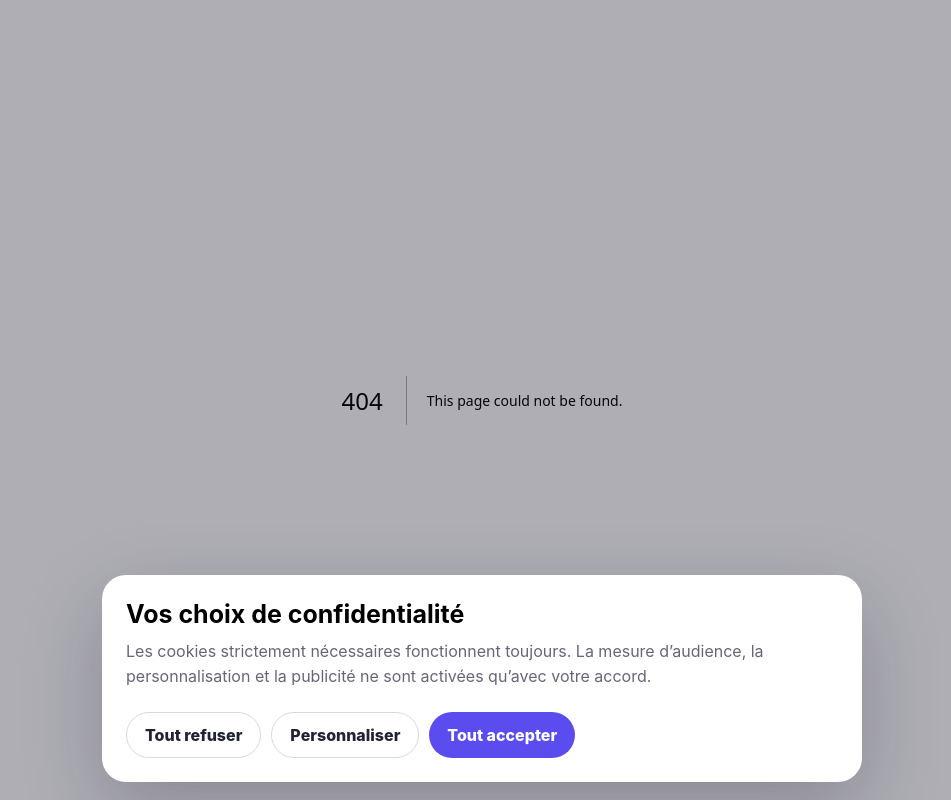
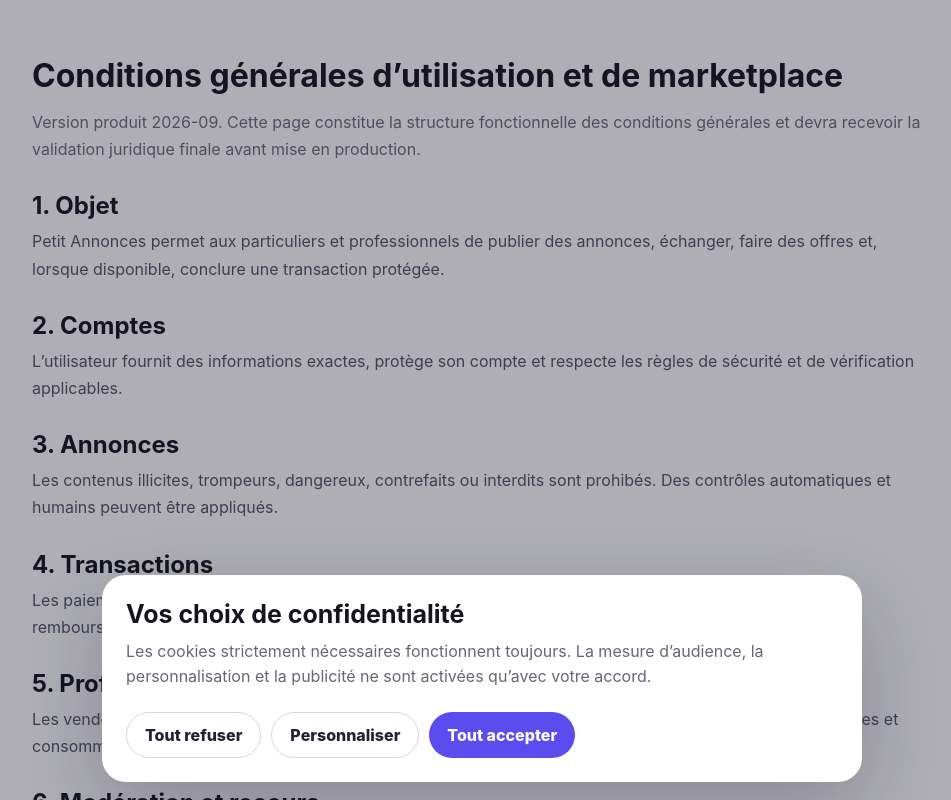
Before and after one commit to hakersoy66/petitannonces, a Next.js app in the folder apps/web/: page /conditions-generales in a window 1280 px wide. Before the commit this address had no page. Shown: the top 800 px of the page, without its empty margins (158-1109 px from the left). Built offline with nearby package versions, Linux system fonts and the light colour scheme.

Commit message:
feat(web): add general terms page

```diff
--- /dev/null
+++ b/apps/web/app/conditions-generales/page.tsx
@@ -0,0 +1,17 @@
+export const metadata = { title: "Conditions générales | Petit Annonces" };
+
+export default function TermsPage() {
+  return <main className="shell" style={{ paddingBlock: 56, maxWidth: 900 }}>
+    <h1>Conditions générales d’utilisation et de marketplace</h1>
+    <p style={{ marginTop: 14, color: "#6c6c7d", lineHeight: 1.7 }}>Version produit 2026-09. Cette page constitue la structure fonctionnelle des conditions générales et devra recevoir la validation juridique finale avant mise en production.</p>
+    {[
+      ["1. Objet", "Petit Annonces permet aux particuliers et professionnels de publier des annonces, échanger, faire des offres et, lorsque disponible, conclure une transaction protégée."],
+      ["2. Comptes", "L’utilisateur fournit des informations exactes, protège son compte et respecte les règles de sécurité et de vérification applicables."],
+      ["3. Annonces", "Les contenus illicites, trompeurs, dangereux, contrefaits ou interdits sont prohibés. Des contrôles automatiques et humains peuvent être appliqués."],
+      ["4. Transactions", "Les paiements protégés sont traités par un prestataire de paiement agréé. Les règles de livraison, litige, remboursement et versement vendeur sont liées au numéro de commande."],
+      ["5. Professionnels", "Les vendeurs professionnels doivent fournir leurs informations d’entreprise et les informations précontractuelles et consommateurs requises."],
+      ["6. Modération et recours", "Toute restriction significative peut donner lieu à une motivation. Les décisions éligibles peuvent être contestées via le mécanisme interne prévu."],
+      ["7. Responsabilité", "Chaque utilisateur reste responsable des contenus, produits et informations qu’il publie, sous réserve des obligations légales propres à la plateforme."],
+    ].map(([h,p]) => <section key={h} style={{ marginTop: 28 }}><h2>{h}</h2><p style={{ marginTop: 8, color: "#555568", lineHeight: 1.7 }}>{p}</p></section>)}
+  </main>;
+}
```
